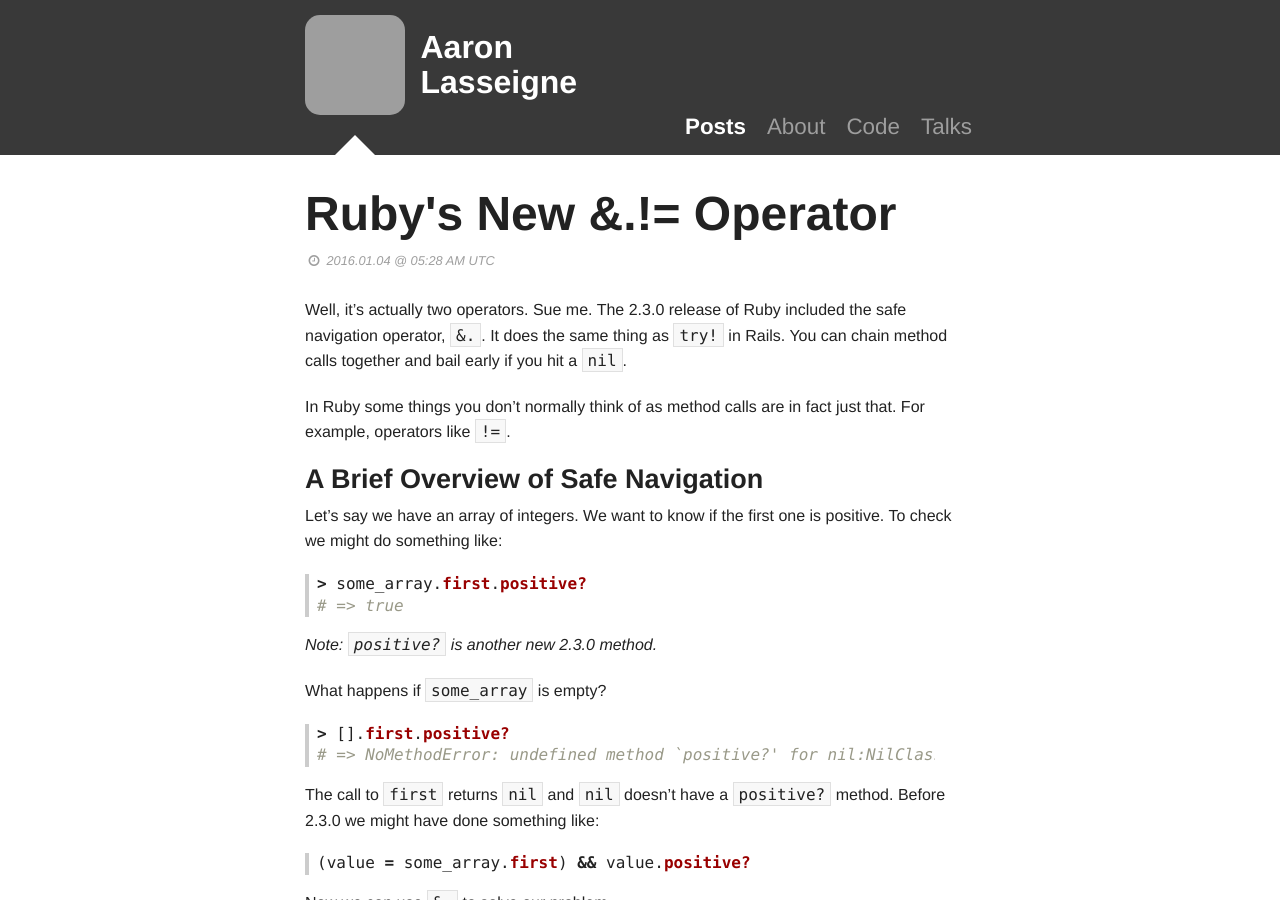
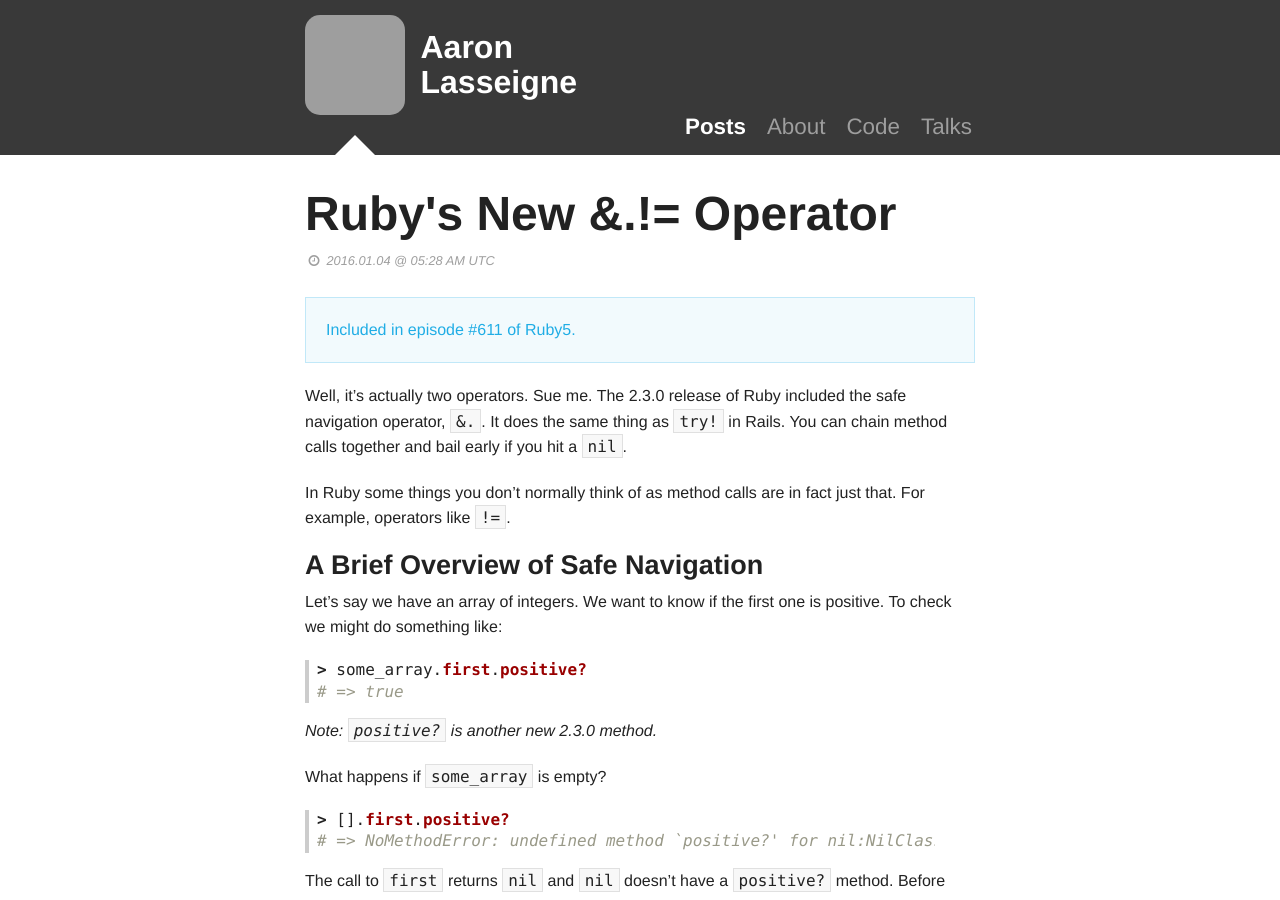
Before and after one commit to AaronLasseigne/aaronlasseigne.github.com, a Jekyll site: the page built from _posts/2016-01-04-rubys-new-safe-navigation-not-equal-operator.md, in a window 1280 px wide and 900 px high. Built offline with Jekyll 4.4.1, drawn with Linux system fonts in a browser that asks for light colours; grey boxes are pictures that could not be loaded.

Commit message:
post was included on Ruby5

```diff
--- a/_posts/2016-01-04-rubys-new-safe-navigation-not-equal-operator.md
+++ b/_posts/2016-01-04-rubys-new-safe-navigation-not-equal-operator.md
@@ -2,6 +2,10 @@
 title: "Ruby's New &.!= Operator"
 date: 2016-01-04 05:28 UTC
 ---
+
+<div class="panel callout">
+  <a href="https://ruby5.codeschool.com/episodes/655-episode-611-january-12th-2016/stories/5157-ruby-s-new-operator">Included in episode #611 of Ruby5.</a>
+</div>
 
 Well, it's actually two operators.
 Sue me.
```
